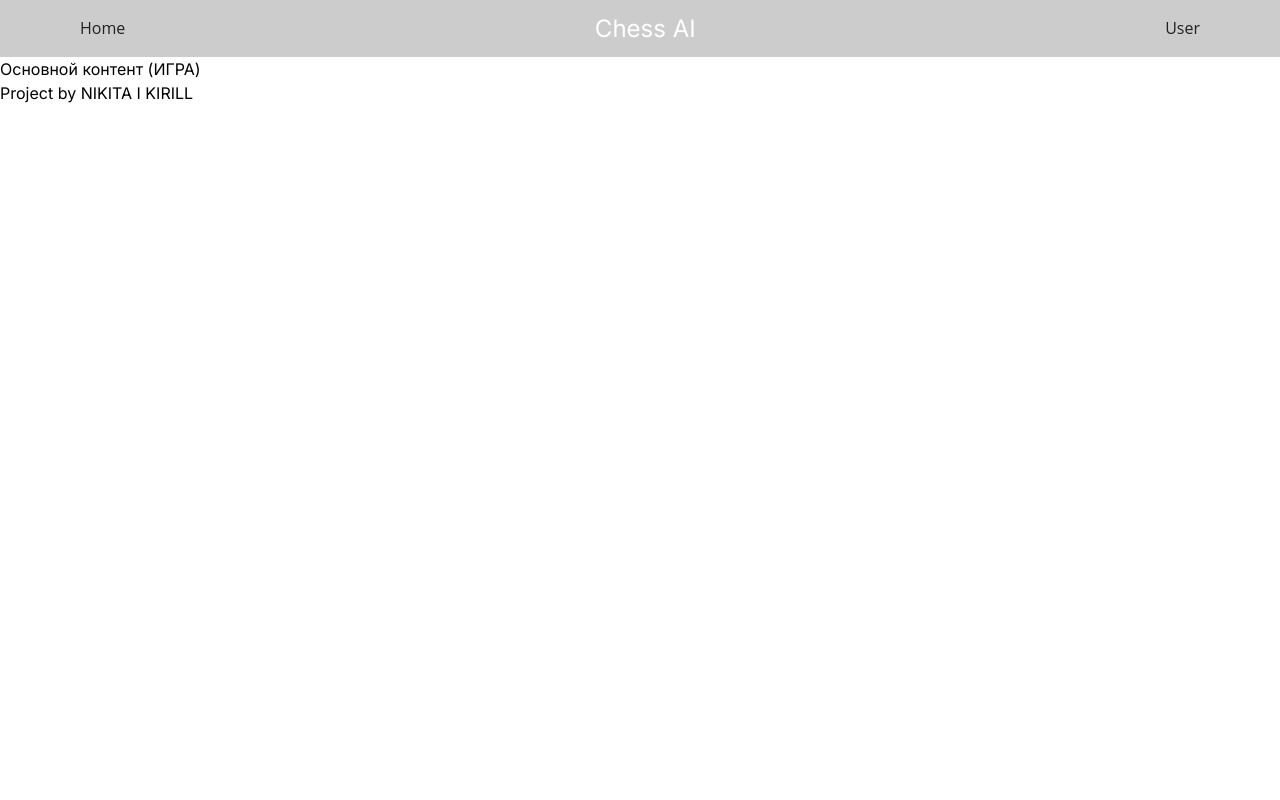
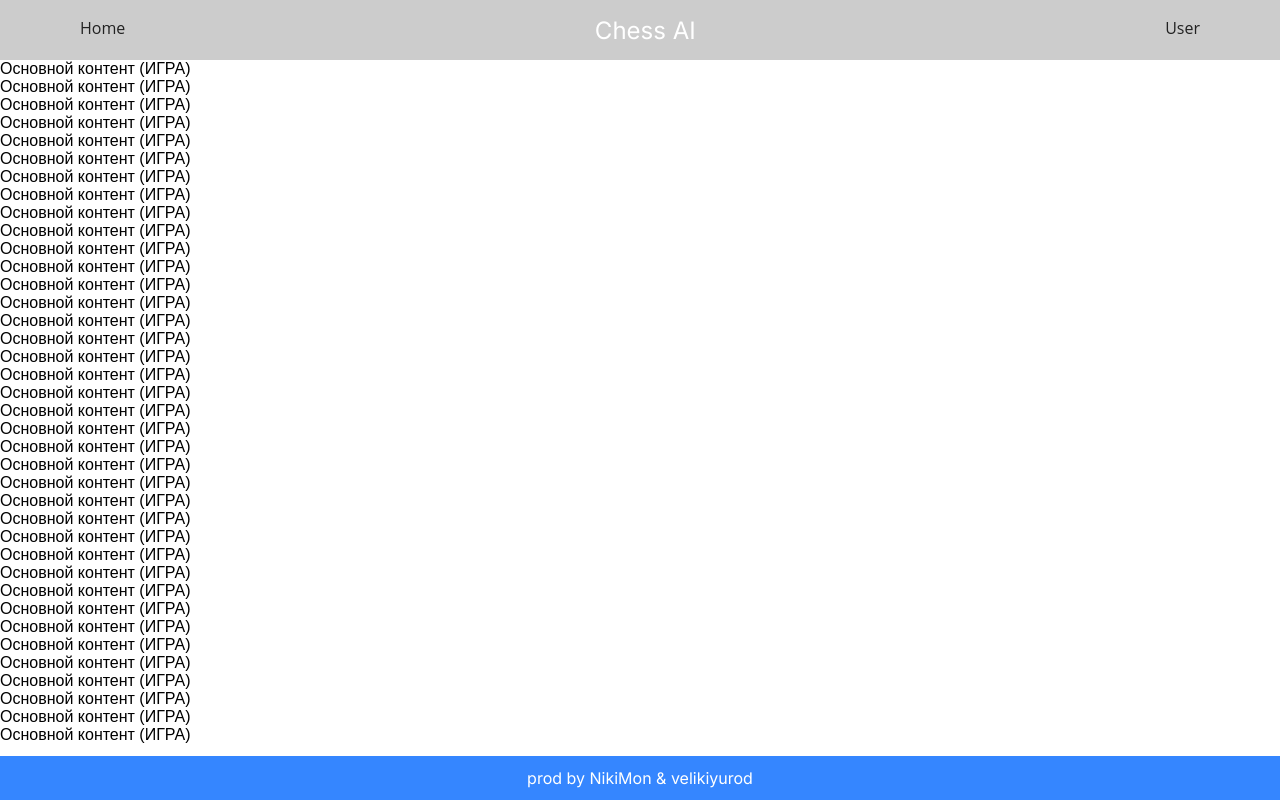
Before and after one commit to LevchukKirill/AIChess, a Next.js app in the folder web-chess/: page / in a window 1280 px wide. Built offline with nearby package versions, Linux system fonts and the light colour scheme.

Commit message:
header and footer correct stylish

```diff
--- a/web-chess/src/app/globals.css
+++ b/web-chess/src/app/globals.css
@@ -16,7 +16,17 @@
   }
 } */
 
+html,
 body {
+  height: 100%;
+  width: 100%;
+}
+
+body {
+  display: flex;
+  flex-direction: column;
+
+  /* border: 10px solid black; */
   color: rgb(var(--foreground-rgb));
   /* background: linear-gradient( */
   /* to bottom, */
@@ -26,6 +36,13 @@ body {
   /* rgb(var(--background-start-rgb)); */
 }
 
+.container {
+  /* width: 100%; */
+  /* height: 100%; */
+  /* padding: 10px; */
+  /* border: 1px solid black; */
+}
+
 @layer utilities {
   .text-balance {
     text-wrap: balance;
--- /dev/null
+++ b/web-chess/src/app/home.module.css
@@ -0,0 +1,9 @@
+.content {
+  /* display: flex; */
+  flex-direction: column;
+  flex-shrink: 1;
+  flex: 1;
+  font: 1em sans-serif;
+  /* color: brown; */
+  /* border: 1px solid black; */
+}
--- a/web-chess/src/app/layout.tsx
+++ b/web-chess/src/app/layout.tsx
@@ -20,7 +20,8 @@ export default function RootLayout({
     <html lang='en'>
       <body className={inter.className}>
         <Header />
-        {children}
+        <div className='container'></div>
+        <>{children}</>
         <Footer />
       </body>
     </html>
--- a/web-chess/src/app/page.tsx
+++ b/web-chess/src/app/page.tsx
@@ -1,7 +1,49 @@
 import React from 'react';
+import styles from './home.module.css';
 
 const Page = () => {
-  return <div> Основной контент (ИГРА)</div>;
+  return (
+    <div className={styles.content}>
+      <div>Основной контент (ИГРА)</div>
+      <div>Основной контент (ИГРА)</div>
+      <div>Основной контент (ИГРА)</div>
+      <div>Основной контент (ИГРА)</div>
+      <div>Основной контент (ИГРА)</div>
+      <div>Основной контент (ИГРА)</div>
+      <div>Основной контент (ИГРА)</div>
+      <div>Основной контент (ИГРА)</div>
+      <div>Основной контент (ИГРА)</div>
+      <div>Основной контент (ИГРА)</div>
+      <div>Основной контент (ИГРА)</div>
+      <div>Основной контент (ИГРА)</div>
+      <div>Основной контент (ИГРА)</div>
+      <div>Основной контент (ИГРА)</div>
+      <div>Основной контент (ИГРА)</div>
+      <div>Основной контент (ИГРА)</div>
+      <div>Основной контент (ИГРА)</div>
+      <div>Основной контент (ИГРА)</div>
+      <div>Основной контент (ИГРА)</div>
+      <div>Основной контент (ИГРА)</div>
+      <div>Основной контент (ИГРА)</div>
+      <div>Основной контент (ИГРА)</div>
+      <div>Основной контент (ИГРА)</div>
+      <div>Основной контент (ИГРА)</div>
+      <div>Основной контент (ИГРА)</div>
+      <div>Основной контент (ИГРА)</div>
+      <div>Основной контент (ИГРА)</div>
+      <div>Основной контент (ИГРА)</div>
+      <div>Основной контент (ИГРА)</div>
+      <div>Основной контент (ИГРА)</div>
+      <div>Основной контент (ИГРА)</div>
+      <div>Основной контент (ИГРА)</div>
+      <div>Основной контент (ИГРА)</div>
+      <div>Основной контент (ИГРА)</div>
+      <div>Основной контент (ИГРА)</div>
+      <div>Основной контент (ИГРА)</div>
+      <div>Основной контент (ИГРА)</div>
+      <div>Основной контент (ИГРА)</div>
+    </div>
+  );
 };
 
 export default Page;
--- a/web-chess/src/app/test/page.tsx
+++ b/web-chess/src/app/test/page.tsx
@@ -1,8 +1,13 @@
 import Game from '@/components/templates/game';
+import styles from './../home.module.css';
 import React from 'react';
 
 const Page = () => {
-  return <div><Game/></div>;
+  return (
+    <div className={styles.content}>
+      <Game />
+    </div>
+  );
 };
 
 export default Page;
--- a/web-chess/src/components/layouts/footer/Footer.tsx
+++ b/web-chess/src/components/layouts/footer/Footer.tsx
@@ -1,9 +1,10 @@
 import React from 'react';
+import styles from './footer.module.css';
 
 const Footer = () => {
   return (
-    <footer className='footer'>
-      <div className='container'>Project by NIKITA I KIRILL</div>
+    <footer className={styles.footer}>
+      <div>prod by NikiMon & velikiyurod</div>
     </footer>
   );
 };
--- /dev/null
+++ b/web-chess/src/components/layouts/footer/footer.module.css
@@ -0,0 +1,14 @@
+.footer {
+  /* position: absolute; */
+  /* bottom: 0; */
+  /* scroll-margin-bottom: 0; */
+  display: flex;
+  width: 100%;
+  color: #fff;
+  background: #3586ff;
+  /* max-height: 100px; */
+  padding: 10px 50px;
+  justify-content: center;
+  align-items: center;
+  flex-direction: column;
+}
--- a/web-chess/src/components/layouts/header/Header.tsx
+++ b/web-chess/src/components/layouts/header/Header.tsx
@@ -4,7 +4,8 @@ import styles from './header.module.css';
 const Header = () => {
   return (
     <header className={styles.header}>
-      <nav className={styles.nav}>
+      {/* <div className={styles.container}> */}
+      <nav id='container'>
         <ul>
           <a href=''>
             <li className={styles.nav_li}>Home</li>
@@ -19,6 +20,7 @@ const Header = () => {
           </a>
         </ul>
       </nav>
+      {/* </div> */}
     </header>
   );
 };
--- a/web-chess/src/components/layouts/header/header.module.css
+++ b/web-chess/src/components/layouts/header/header.module.css
@@ -1,14 +1,24 @@
 .header {
   /* position: relative; */
   display: flex;
-  max-width: 100%;
-  height: 100%;
+  width: 100%;
+  height: 60px;
   margin: 0 auto;
   padding: 1rem 5rem;
   background: #cccccc;
   color: #fff;
   flex-direction: row;
   justify-content: space-between;
+  position: sticky;
+  top: 0;
+  /* align-items: center; */
+  /* -webkit-tap-highlight-color: rgba(0, 0, 0, 0); */
+}
+.container {
+  position: fixed;
+  height: 100vh;
+  width: 100%;
+  pointer-events: none;
 }
 .header_text {
   line-height: 25px;
```
Also changed, not shown: web-chess/src/components/templates/game.css (+8 -1 lines).
